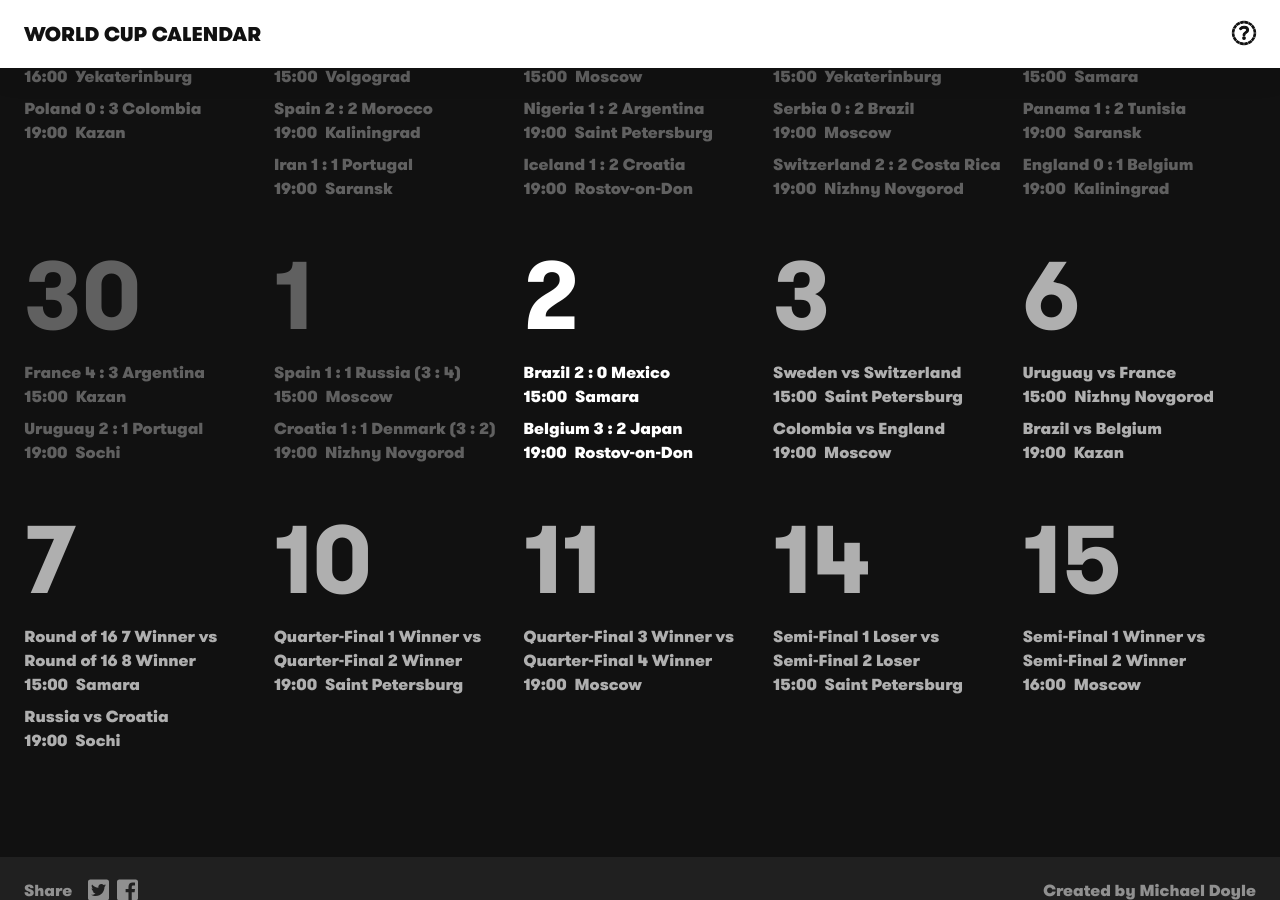
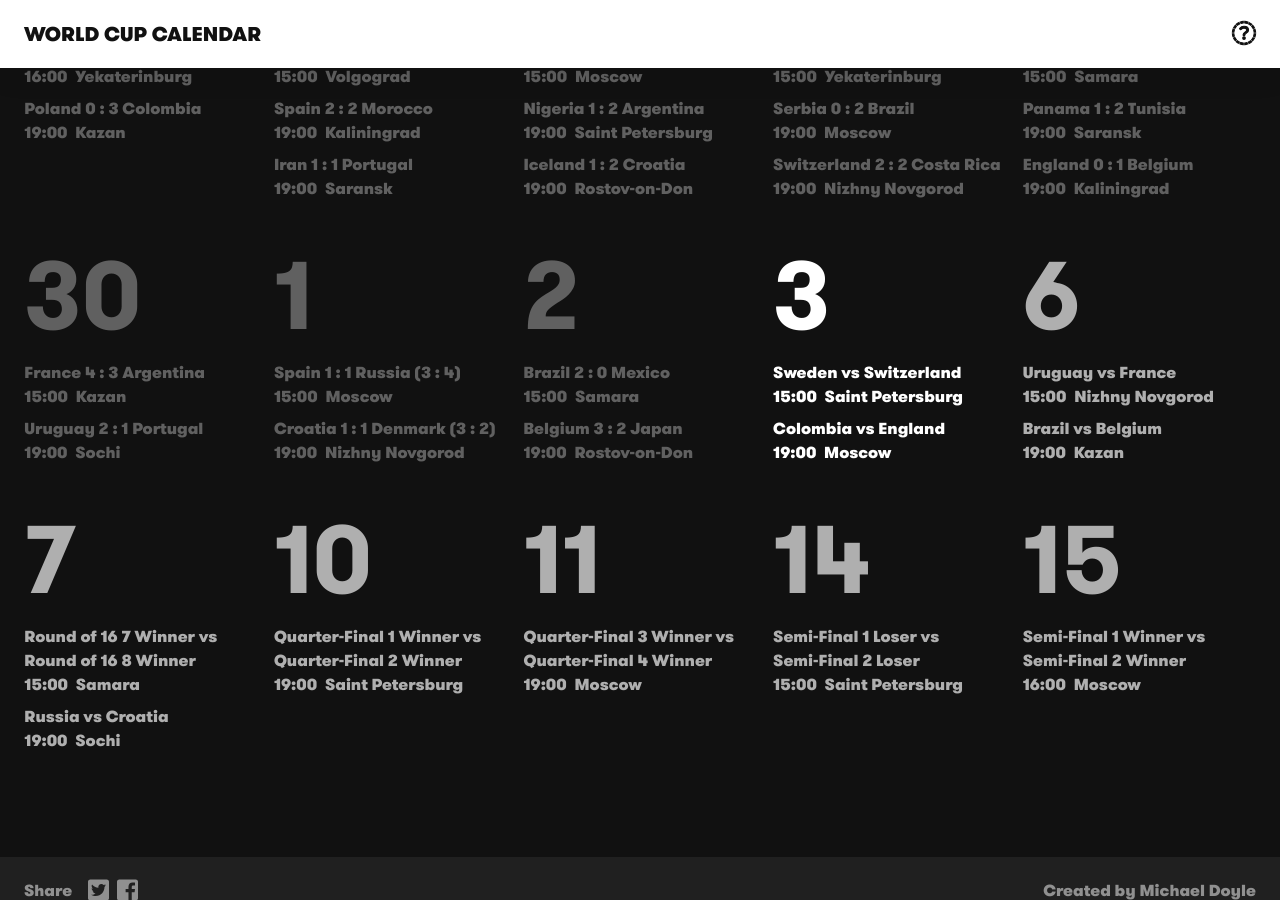
Before and after one commit to iamclydehoel/worldcupcalendar-2018, a Jekyll site: the page built from index.html, in a window 1280 px wide and 900 px high, scrolled down 995 px. Built offline with Jekyll 4.4.1, drawn with Linux system fonts in a browser that asks for light colours; nearby versions of some CDN libraries.

Commit message:
Day update

```diff
--- a/index.html
+++ b/index.html
@@ -9,7 +9,7 @@
   <div class="calendar calendar--day">
 
     {% for day in site.data.fixtures %}
-      <div class="day{% if day.date == '2/7' %} day--current{% endif %}">
+      <div class="day{% if day.date == '3/7' %} day--current{% endif %}">
         <h3 class="day__title">{{ day.date | split:'/' | first }}</h3>
         <ul class="fixtures">
           {% for match in day.matches %}
```
